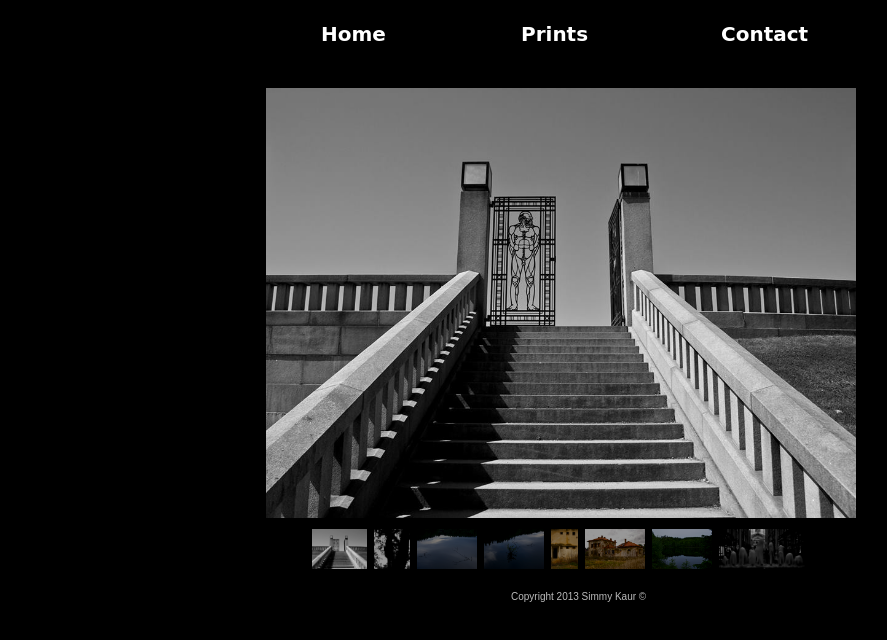
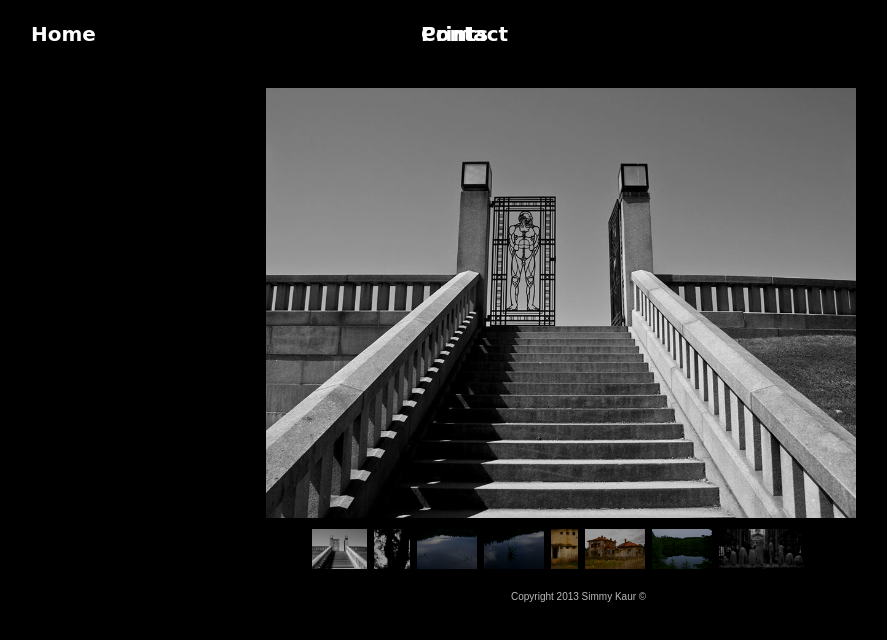
Before and after one commit to ocundale/throughmy, a plain HTML site: page index.html in a window 1280 px wide. Shown: the whole page, without its empty margins (129-1016 px from the left). Drawn offline with Linux system fonts and the light colour scheme; a web font is replaced by a local one.

Commit message:
pre-dec changes

```diff
--- a/css/main.css
+++ b/css/main.css
@@ -135,11 +135,9 @@ textarea {
 .nav {
     height: 40px;
     display: block;
-    width: 600px;
-    left: 50%;
+    width: 100%;
     padding: 0px 0px 38px 20px;
-    position: relative;
-    margin-left: -210px;    /*color: white;
+    position: relative;/*
     box-shadow: 0px 0px 7px #FFE;
     border: 1px solid #fff;
     background-color: rgba(000,000,000,0.3);*/
@@ -169,7 +167,15 @@ p.copyright {
     width: 200px;
     font-family: 'Give You Glory', cursive;
     font-size: 20px;
-
+    margin-left:-100px;
+    left:50%;
+	position:absolute;
+}
+.nav h3:first-child {
+    left:20%;
+}
+.nav h3:last-child {
+    right:15%;
 }
 /*h3.right {
     float:right;
--- a/index.html
+++ b/index.html
@@ -32,6 +32,7 @@
 
 </head>
 <body>
+<div id="content">
 <div class="nav">
     <h3><a class="go_link" href="/container">Home</a></h3>
     <h3><a class="go_link" href="/prints_page">Prints</a></h3>
@@ -68,6 +69,6 @@
   </div>
 <p class="copyright">Copyright 2013 Simmy Kaur ©</p>
 </div>
-
+</div>
 </body>
 </html>
--- a/js/main.js
+++ b/js/main.js
@@ -29,6 +29,24 @@ $(function() {
 		}
 	}
 
+	function centre_content() {
+		var win_height = $(window).height(),
+		    content_height = $('#content').height();
+		$('#content').css('margin','0 auto');
+
+		if ( win_height > content_height ) {
+			$('#content').css({
+				top : win_height/2 - content_height/2
+			});
+		}
+		else {
+			$('#content').css({
+				top : '10px',
+			});
+		}
+	}
+
+
 	//Listeners
 	$(document).ready(function() {
 		$('.go_link').on('click', switchPage);
@@ -38,8 +56,10 @@ $(function() {
 	    		});
 	  	});
 		console.log('go ahead.....inspect me');
-	setTimeout(function(){console.log('son of a....');}, 6000)
-
+		setTimeout(function(){
+			console.log('son of a....');
+		}, 6000);
+		centre_content();
 	});
 
 });
```
Lines whose indentation alone changed are shown as unchanged.
